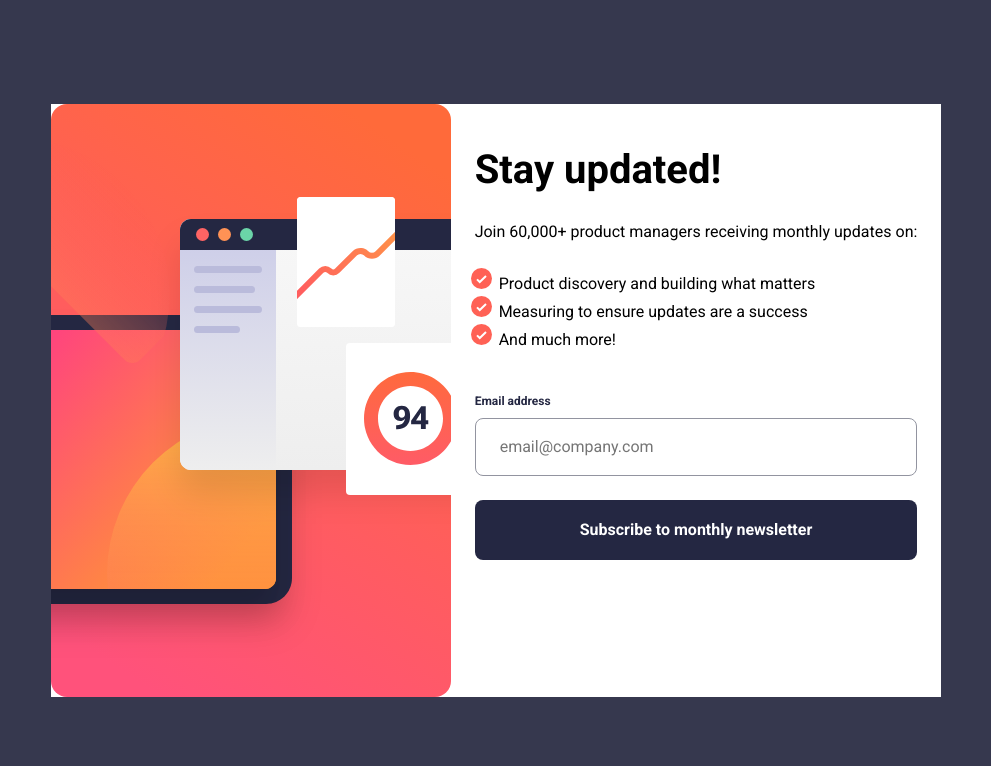
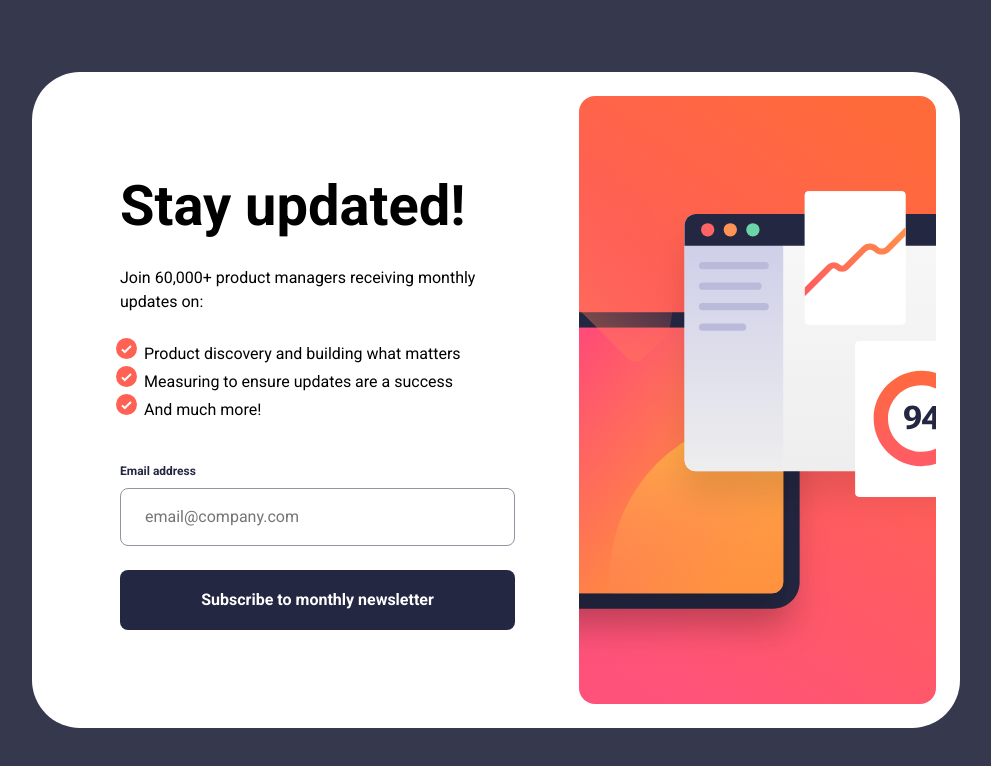
Before and after one commit to MitaliShah/newsletter-sign-up-form-with-success-message, a plain HTML site: page index.html in a window 1280 px wide. Shown: the whole page, without its empty margins (144-1135 px from the left). Drawn offline with Linux system fonts and the light colour scheme.

Commit message:
desktop styles and typography

```diff
--- a/index.html
+++ b/index.html
@@ -33,7 +33,11 @@
             srcset="./assets/images/illustration-sign-up-desktop.svg"
             media="(min-width: 58rem)"
           />
-          <img src="./assets/images/illustration-sign-up-mobile.svg" alt="" />
+          <img
+            class="img"
+            src="./assets/images/illustration-sign-up-mobile.svg"
+            alt=""
+          />
         </picture>
 
         <div class="card sign-up-text">
--- a/main.js
+++ b/main.js
@@ -50,6 +50,7 @@ const submitForm = (event) => {
     clearError();
     updateSuccessMessage(emailInput);
     switchSections();
+
     emailInput.value = "";
   }
 };
--- a/styles.css
+++ b/styles.css
@@ -77,6 +77,11 @@ body {
 
 .card {
   padding: 40px 24px;
+}
+
+.sign-up-container {
+  display: flex;
+  flex-direction: column;
 }
 
 .sign-up-title {
@@ -185,9 +190,27 @@ body {
   .max-width-wrapper {
     max-width: 58rem;
     margin: 0 10px;
+    border-radius: 3rem;
   }
 
   .sign-up-container {
-    display: flex;
+    /* display: flex; */
+    flex-direction: row-reverse;
+    padding: 24px;
+  }
+
+  .sign-up-text {
+    padding: 74px 64px;
+  }
+
+  .img {
+    height: 100%;
+    width: 100%;
+    object-fit: cover;
+    border-radius: 1rem;
+  }
+
+  .sign-up-title {
+    font-size: 56px;
   }
 }
```
